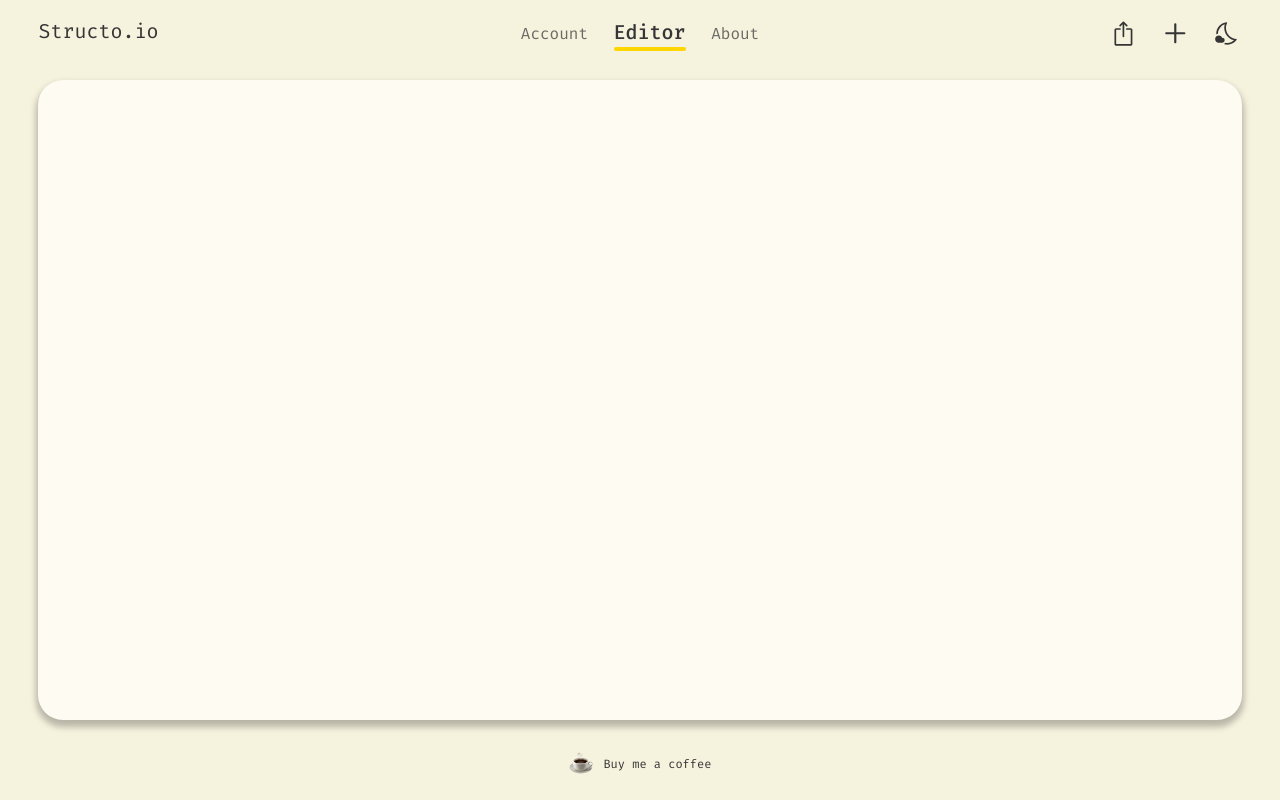
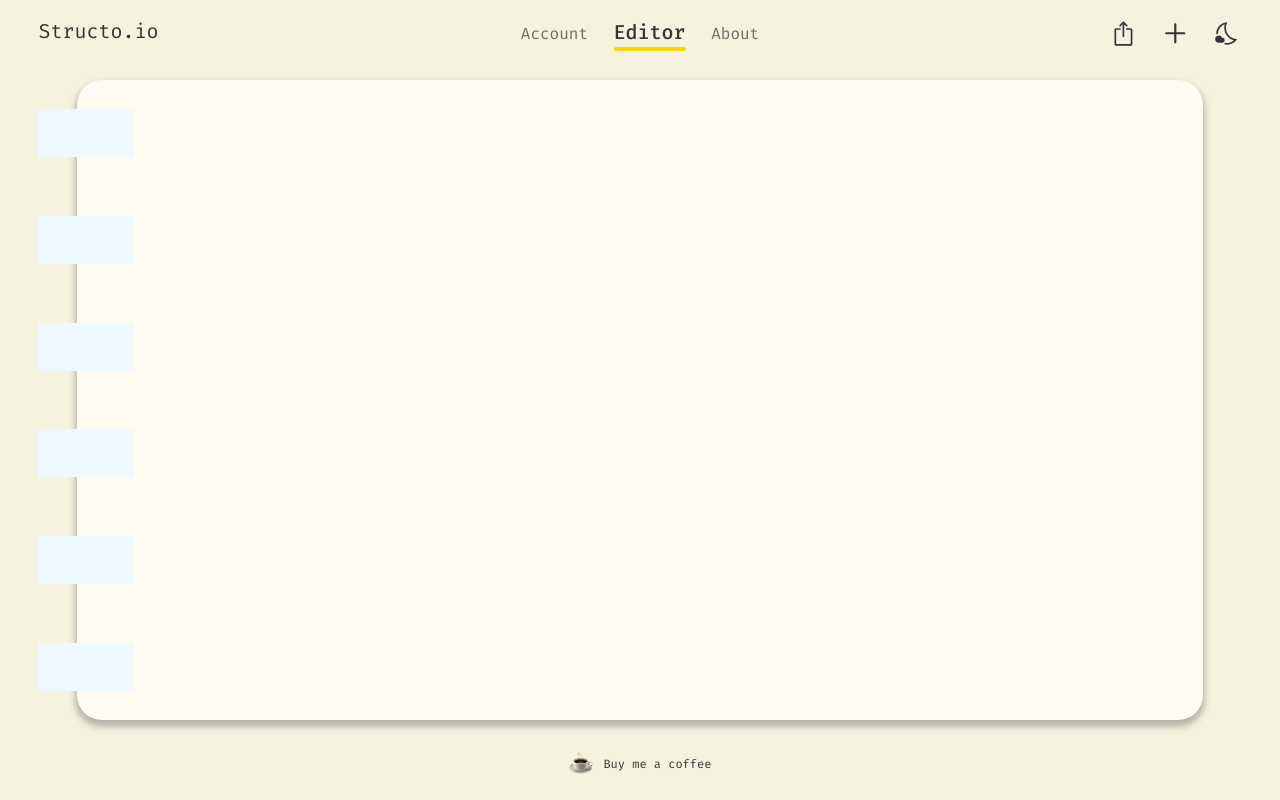
Before and after one commit to JULO01/structo.io, a Vue app in the folder structo-io-app/: page / in a window 1280 px wide. Built offline with nearby package versions, Linux system fonts and the light colour scheme.

Commit message:
feat: main css styling of canvas

```diff
--- a/structo-io-app/src/components/AppCanvas.vue
+++ b/structo-io-app/src/components/AppCanvas.vue
@@ -1,16 +1,53 @@
 <template>
-  <div class="canvas-container"></div>
+  <div class="canvas-container">
+    <div class="canvas-sidebar">
+      <div class="test-item"></div>
+      <div class="test-item"></div>
+      <div class="test-item"></div>
+      <div class="test-item"></div>
+      <div class="test-item"></div>
+      <div class="test-item"></div>
+    </div>
+    <div class="canvas"></div>
+  </div>
 </template>
 <style scoped>
-html:not(.dark) .canvas-container {
+html:not(.dark) .canvas {
   background-color: var(--editor-canvas-background-light);
 }
-html.dark .canvas-container {
+html.dark .canvas {
   background-color: var(--editor-canvas-background-dark);
 }
 
 .canvas-container {
+  --padding-horizontal: clamp(1.5rem, 3vw, 2.5rem);
+  --padding-horizontal-test: 1.5vw;
+
+  position: relative;
+  padding-left: var(--padding-horizontal);
+  padding-right: var(--padding-horizontal);
+  display: grid;
+}
+
+.canvas {
+  display: flex;
   border-radius: 25px;
   box-shadow: var(--box-shadow-200);
 }
+
+.canvas-sidebar {
+  display: flex;
+  flex-direction: column;
+  justify-content: space-around;
+
+  position: absolute;
+  top: 0;
+  bottom: 0;
+}
+
+.test-item {
+  width: 6rem;
+  height: 3rem;
+  background-color: aliceblue;
+}
 </style>
```
